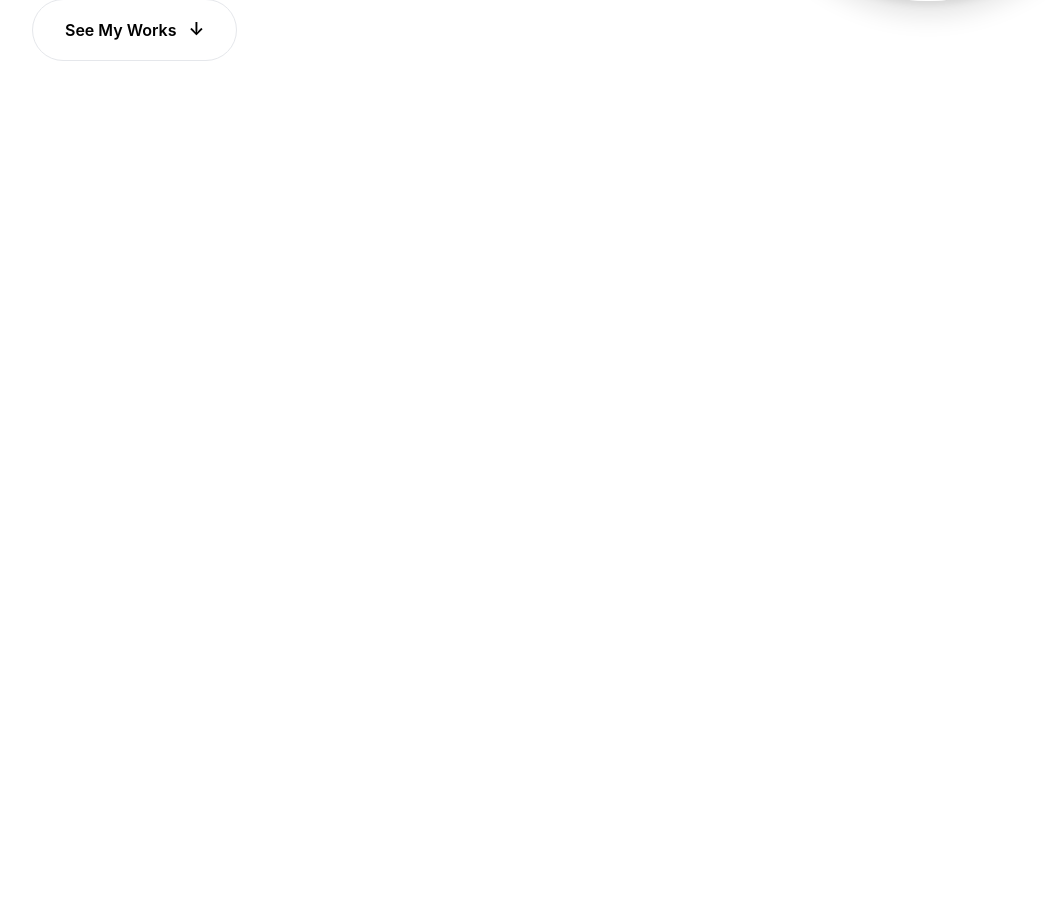
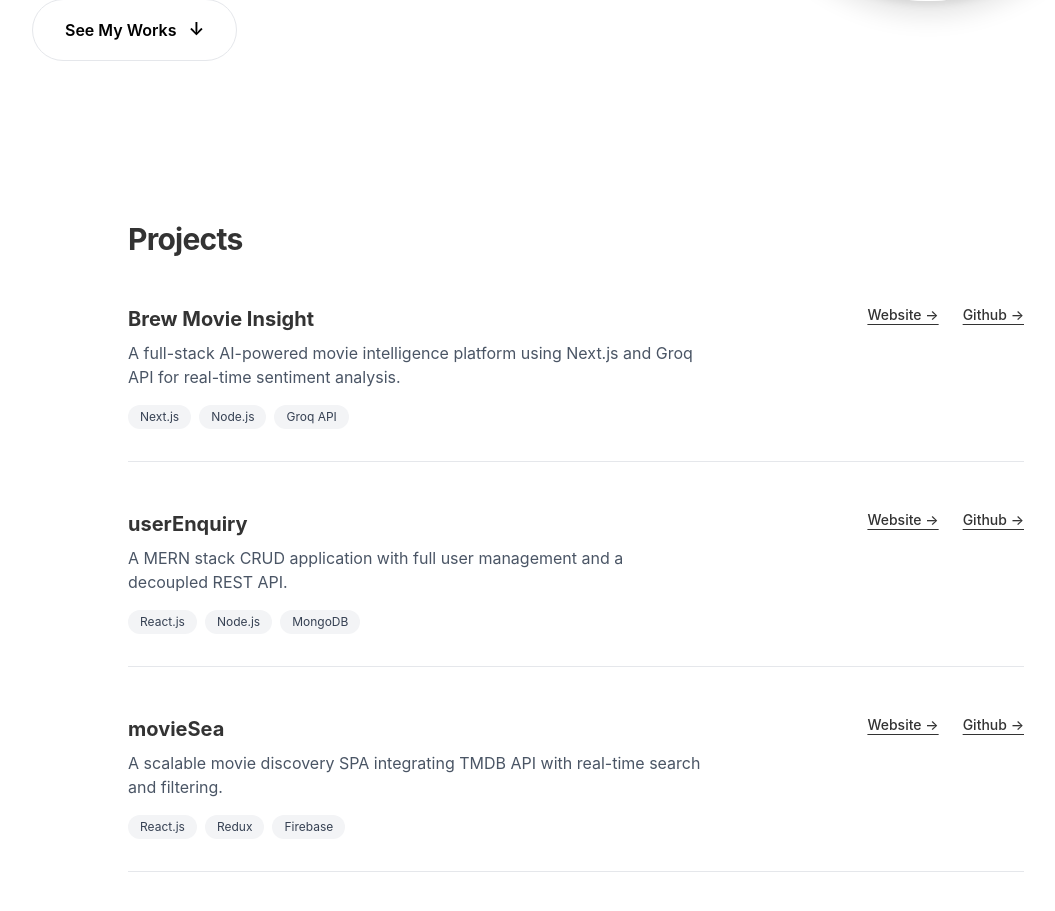
Before and after one commit to sanukumar-in/sanu-portfolio, a React (Vite) app: page / in a window 1280 px wide. Shown: the part 599-1510 px from the top of the page, without its empty margins (64-1119 px from the left). Before the commit the page ends 800 px from the top, so only its background shows below. Built offline with nearby package versions, Linux system fonts and the light colour scheme.

Commit message:
feat: add project section with live link and github repo

```diff
--- a/src/App.tsx
+++ b/src/App.tsx
@@ -1,11 +1,13 @@
 import { Hero } from "./components/Hero";
 import { Navbar } from "./components/Navbar";
+import { Projects } from "./components/Projects";
 
 function App() {
   return (
     <div className="min-h-screen w-full">
       <Navbar />
       <Hero />
+      <Projects />
     </div>
   );
 }
--- /dev/null
+++ b/src/components/Projects.tsx
@@ -0,0 +1,80 @@
+interface Project {
+    title: string;
+    description: string;
+    tech: string[];
+    liveUrl: string;
+    githubUrl: string;
+}
+
+const projects: Project[] = [
+    {
+        title: "Brew Movie Insight",
+        description: "A full-stack AI-powered movie intelligence platform using Next.js and Groq API for real-time sentiment analysis.",
+        tech: ["Next.js", "Node.js", "Groq API"],
+        liveUrl: "https://brew-movie-insight.vercel.app",
+        githubUrl: "https://github.com/sanukumar-in/brew-movie-insight"
+    },
+    {
+        title: "userEnquiry",
+        description: "A MERN stack CRUD application with full user management and a decoupled REST API.",
+        tech: ["React.js", "Node.js", "MongoDB"],
+        liveUrl: "https://user-enquiry-mern-pi.vercel.app",
+        githubUrl: "https://github.com/sanukumar-in/userEnquiry"
+    },
+    {
+        title: "movieSea",
+        description: "A scalable movie discovery SPA integrating TMDB API with real-time search and filtering.",
+        tech: ["React.js", "Redux", "Firebase"],
+        liveUrl: "https://movie-sea-omega.vercel.app",
+        githubUrl: "https://github.com/sanukumar-in/movieSea"
+    }
+];
+
+export const Projects = () => {
+    return (
+        <section id="projects" className="py-20 px-6 md:px-9 lg:px-16 max-w-5xl mx-auto">
+
+            <h2 className="text-3xl font-bold mb-12 tracking-tight">
+                Projects
+            </h2>
+
+            <div className="flex flex-col gap-12">
+                {projects.map((project) => (
+                    <div key={project.title} className="flex flex-col md:flex-row justify-between items-start gap-4 border-b border-gray-200 pb-8">
+                        <div className="flex-1">
+                            <h3 className="text-xl font-bold mb-2">{project.title}</h3>
+                            <p className="text-gray-600 mb-4 max-w-xl">{project.description}</p>
+
+                            <div className="flex flex-wrap gap-2">
+                                {project.tech.map((t) => (
+                                    <span key={t} className="text-xs px-3 py-1 bg-gray-100 rounded-full text-gray-700">
+                                        {t}
+                                    </span>
+                                ))}
+                            </div>
+                        </div>
+
+                        <div className="flex gap-6">
+                            <a
+                                href={project.liveUrl}
+                                target="_blank"
+                                rel="noopener noreferrer"
+                                className="text-sm font-medium underline underline-offset-4 hover:bg-black hover:text-white transition-all duration-300 rounded-lg text-lg hover:px-4 hover:py-2"
+                            >
+                                Website →
+                            </a>
+                            <a
+                                href={project.liveUrl}
+                                target="_blank"
+                                rel="noopener noreferrer"
+                                className="text-sm font-medium underline underline-offset-4 hover:bg-black hover:text-white transition-all duration-300 rounded-lg text-lg hover:px-4 hover:py-2"
+                            >
+                                Github →
+                            </a>
+                        </div>
+                    </div>
+                ))}
+            </div>
+        </section>
+    );
+};
```
